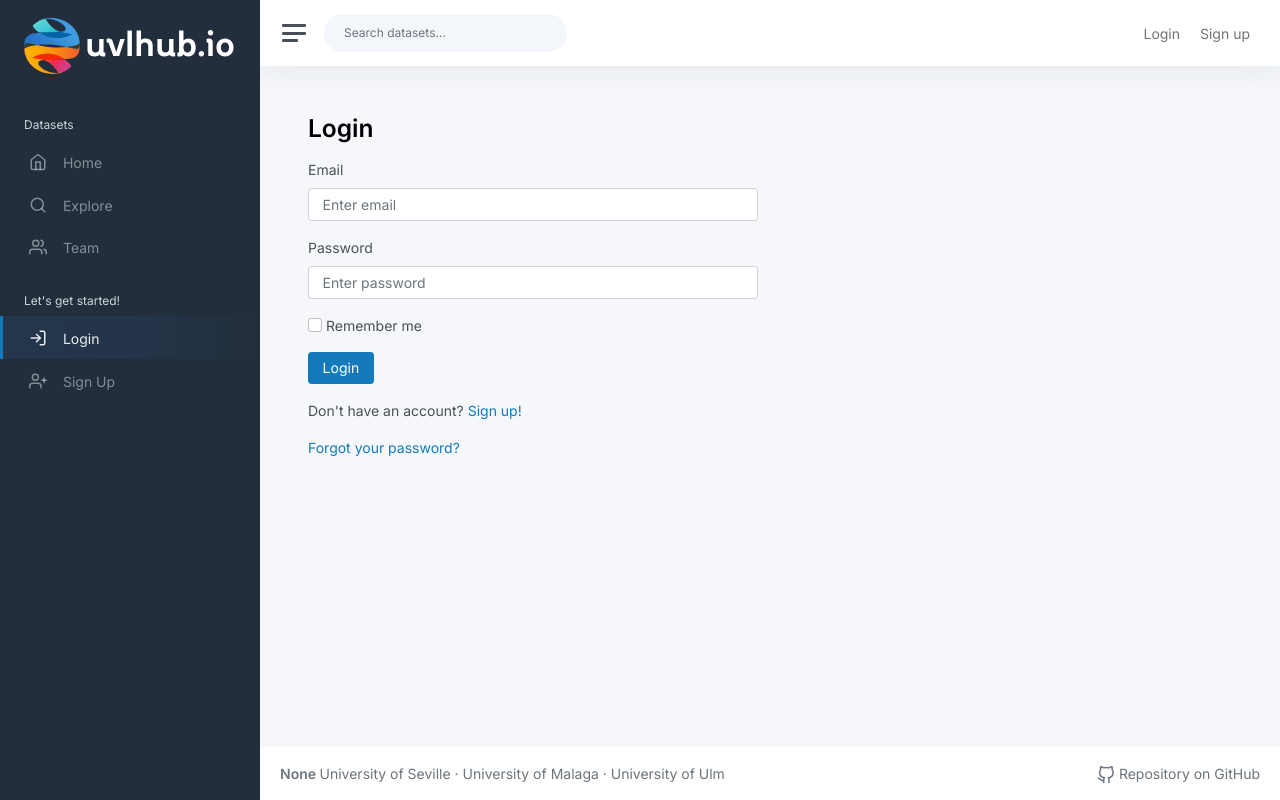
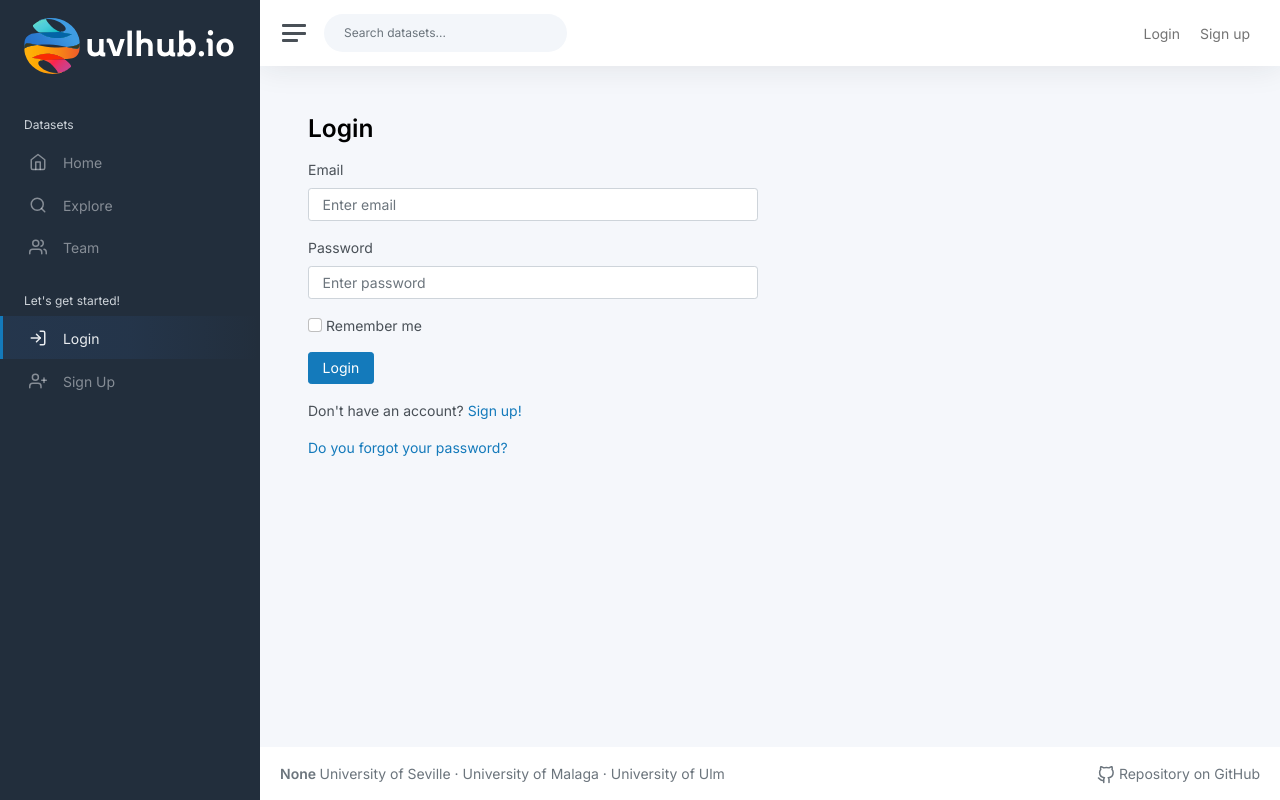
Before and after one commit to pringa-uvlhub/uvlhub, a Flask app: page /login in a window 1280 px wide. Run offline with Flask 3, Linux system fonts and the light colour scheme; parts of the project's set-up code (start-up, migrations or seed data) failed here and were passed over; some libraries are stand-ins or nearby versions.

Commit message:
Fix: link forgot your password

```diff
--- a/app/modules/auth/templates/auth/login_form.html
+++ b/app/modules/auth/templates/auth/login_form.html
@@ -90,7 +90,7 @@
 <div class="row">
     <div class="mt-3">
         <div class="col-lg-6 col-12">
-            <a href="{{ url_for('auth.forgot_password') }}">Forgot your password?</a>
+            <a href="{{ url_for('auth.forgot_password') }}">Do you forgot your password?</a>
         </div>
     </div>
 </div>
```
